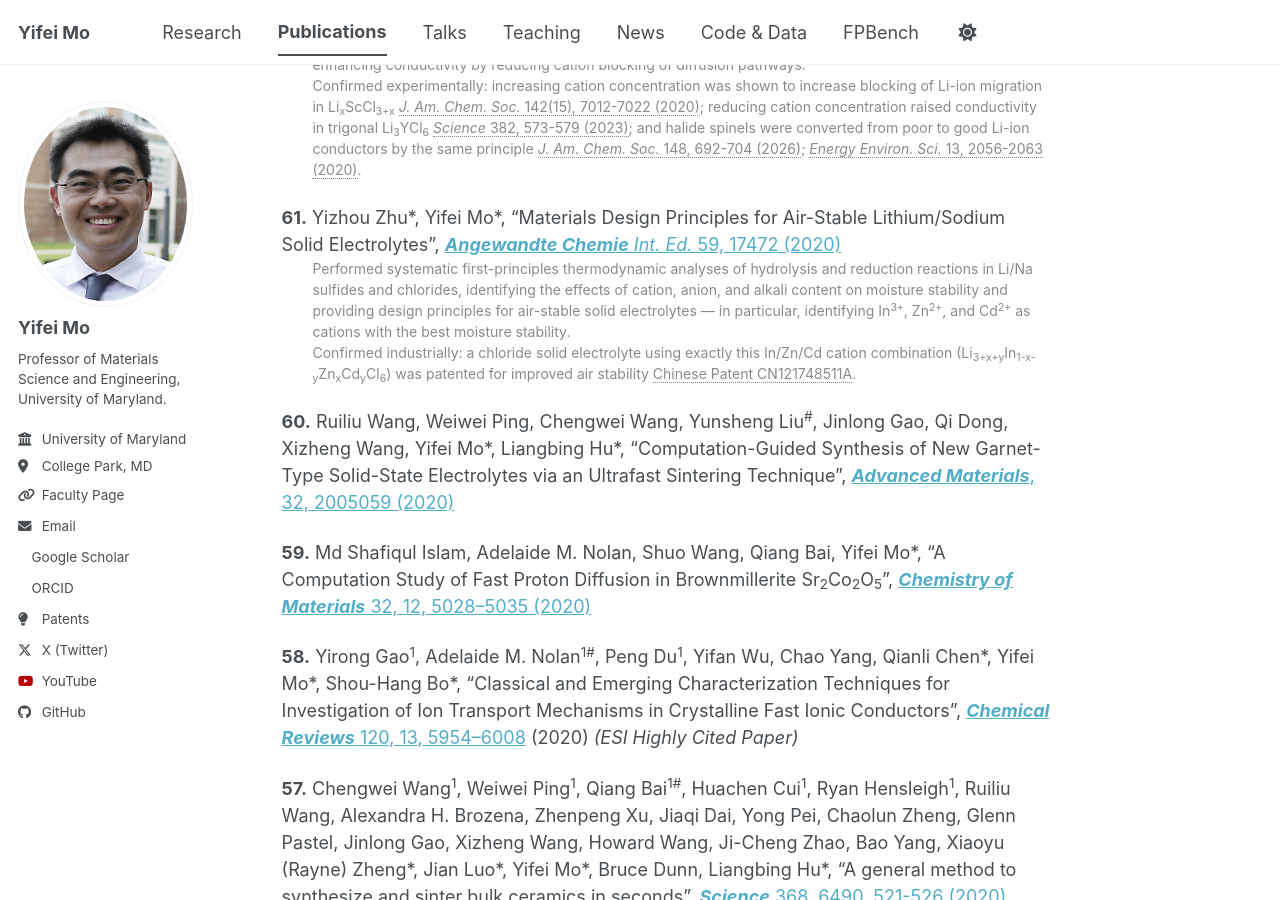
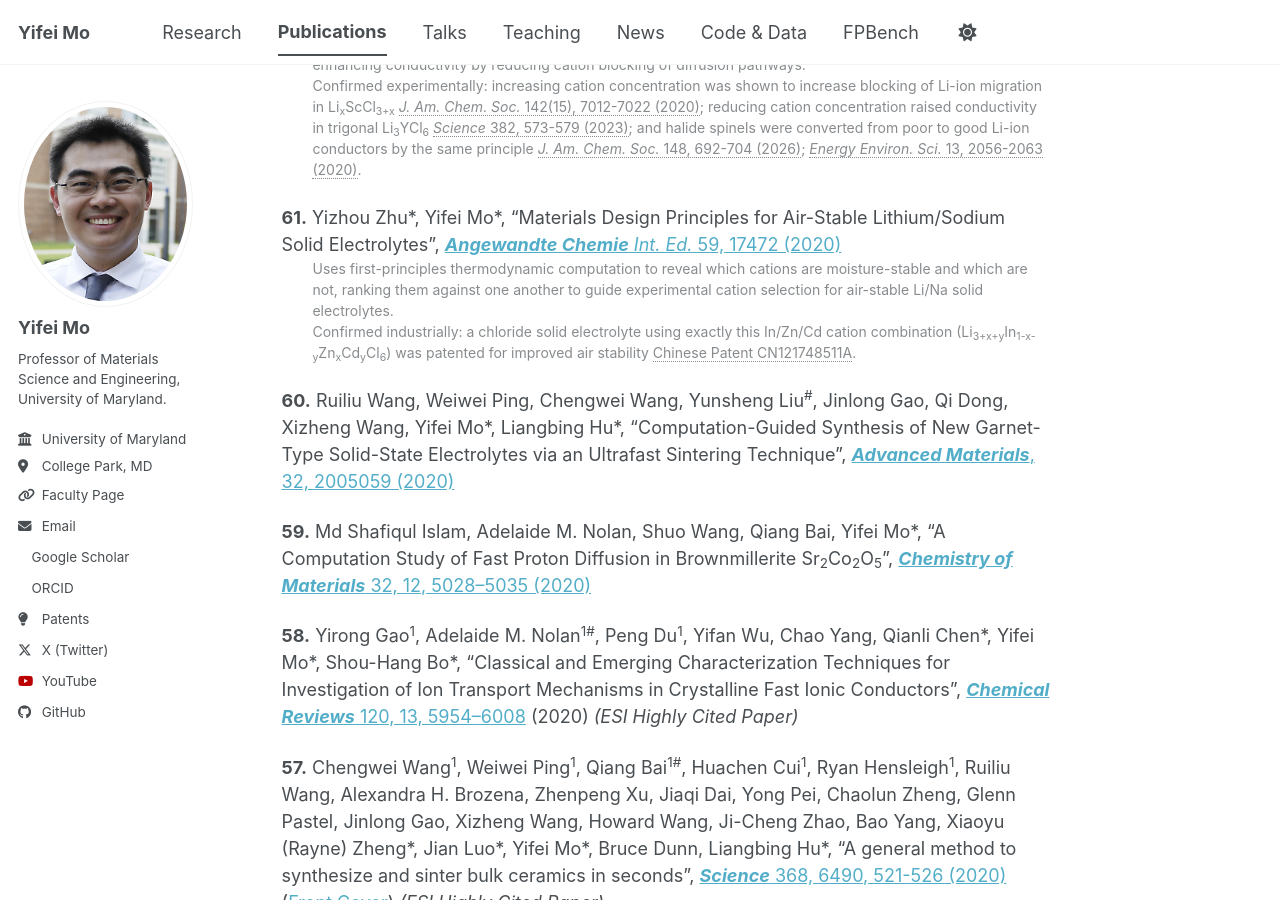
Before and after one commit to yifeimo/yifeimo.github.io, a Jekyll site: the page built from _pages/publications.md, in a window 1280 px wide and 900 px high, scrolled down 5663 px. Built offline with Jekyll 4.4.1, drawn with Linux system fonts in a browser that asks for light colours; a style sheet for code colours, icons or effects is not loaded.

Commit message:
Rephrase entry 61 description to emphasize cation guidance
Co-Authored-By: Claude Sonnet 5 <noreply@anthropic.com>

```diff
--- a/_pages/publications.md
+++ b/_pages/publications.md
@@ -103,7 +103,7 @@ author_profile: true
 <br><span class="citation" style="display: block; margin-left: 2.2em;">Establishes design principles for chloride superionic conductors — cation concentration and configuration govern Li-ion conduction in halides, with low cation concentration and sparse/disordered cation distribution enhancing conductivity by reducing cation blocking of diffusion pathways.<br>Confirmed experimentally: increasing cation concentration was shown to increase blocking of Li-ion migration in Li<sub>x</sub>ScCl<sub>3+x</sub> [*J. Am. Chem. Soc.* 142(15), 7012-7022 (2020)](https://doi.org/10.1021/jacs.0c00134); reducing cation concentration raised conductivity in trigonal Li<sub>3</sub>YCl<sub>6</sub> [*Science* 382, 573-579 (2023)](https://doi.org/10.1126/science.adg6591); and halide spinels were converted from poor to good Li-ion conductors by the same principle [*J. Am. Chem. Soc.* 148, 692-704 (2026)](https://doi.org/10.1021/jacs.5c15656); [*Energy Environ. Sci.* 13, 2056-2063 (2020)](https://doi.org/10.1039/d0ee01017).</span>
 
 **61.** Yizhou Zhu\*, Yifei Mo\*, "Materials Design Principles for Air-Stable Lithium/Sodium Solid Electrolytes", [***Angewandte Chemie** Int. Ed.* 59, 17472 (2020)](https://doi.org/10.1002/anie.202007621)
-<br><span class="citation" style="display: block; margin-left: 2.2em;">Performed systematic first-principles thermodynamic analyses of hydrolysis and reduction reactions in Li/Na sulfides and chlorides, identifying the effects of cation, anion, and alkali content on moisture stability and providing design principles for air-stable solid electrolytes — in particular, identifying In<sup>3+</sup>, Zn<sup>2+</sup>, and Cd<sup>2+</sup> as cations with the best moisture stability.<br>Confirmed industrially: a chloride solid electrolyte using exactly this In/Zn/Cd cation combination (Li<sub>3+x+y</sub>In<sub>1-x-y</sub>Zn<sub>x</sub>Cd<sub>y</sub>Cl<sub>6</sub>) was patented for improved air stability [Chinese Patent CN121748511A](https://patents.google.com/patent/CN121748511A/en).</span>
+<br><span class="citation" style="display: block; margin-left: 2.2em;">Uses first-principles thermodynamic computation to reveal which cations are moisture-stable and which are not, ranking them against one another to guide experimental cation selection for air-stable Li/Na solid electrolytes.<br>Confirmed industrially: a chloride solid electrolyte using exactly this In/Zn/Cd cation combination (Li<sub>3+x+y</sub>In<sub>1-x-y</sub>Zn<sub>x</sub>Cd<sub>y</sub>Cl<sub>6</sub>) was patented for improved air stability [Chinese Patent CN121748511A](https://patents.google.com/patent/CN121748511A/en).</span>
 
 **60.** Ruiliu Wang, Weiwei Ping, Chengwei Wang, Yunsheng Liu<sup>#</sup>, Jinlong Gao, Qi Dong, Xizheng Wang, Yifei Mo\*, Liangbing Hu\*, "Computation-Guided Synthesis of New Garnet-Type Solid-State Electrolytes via an Ultrafast Sintering Technique", [***Advanced Materials***, 32, 2005059 (2020)](https://doi.org/10.1002/adma.202005059)
 
```
